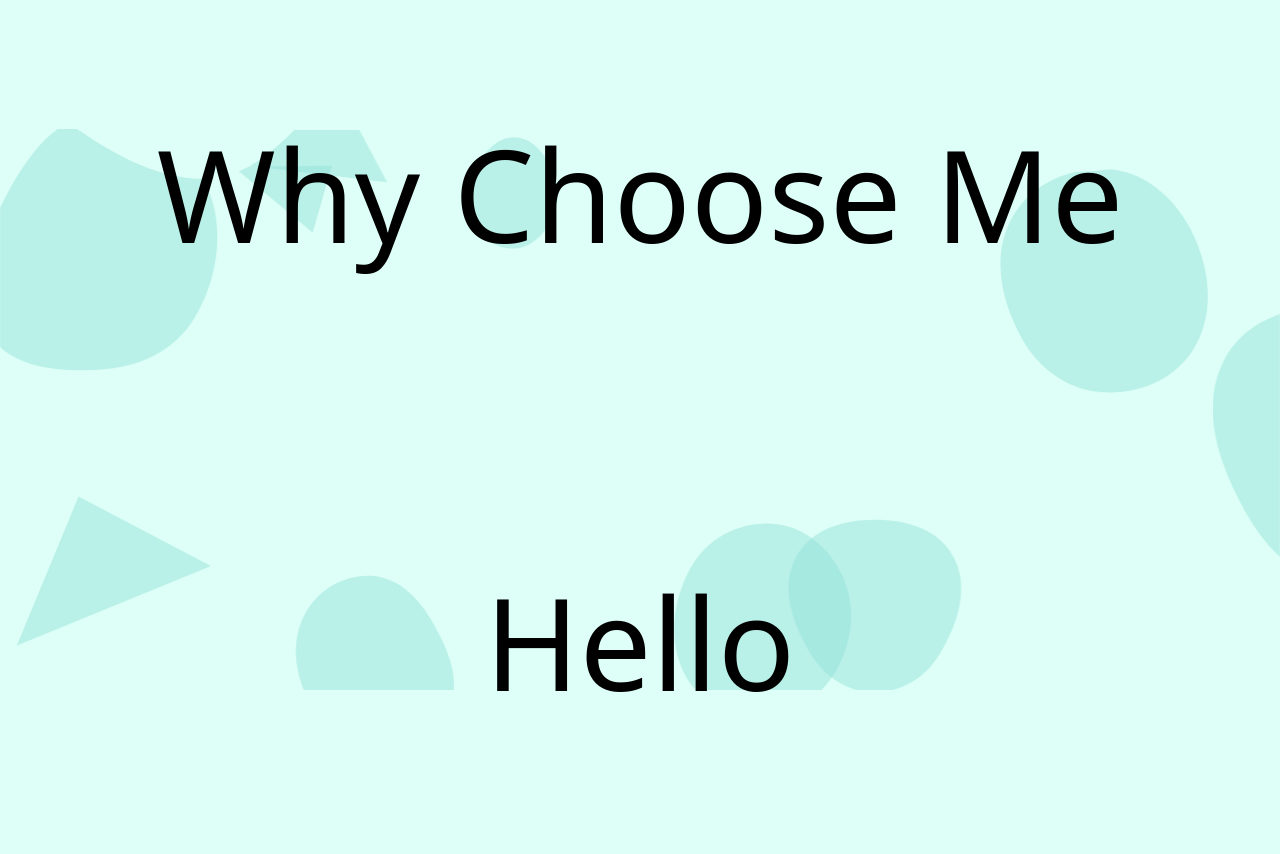
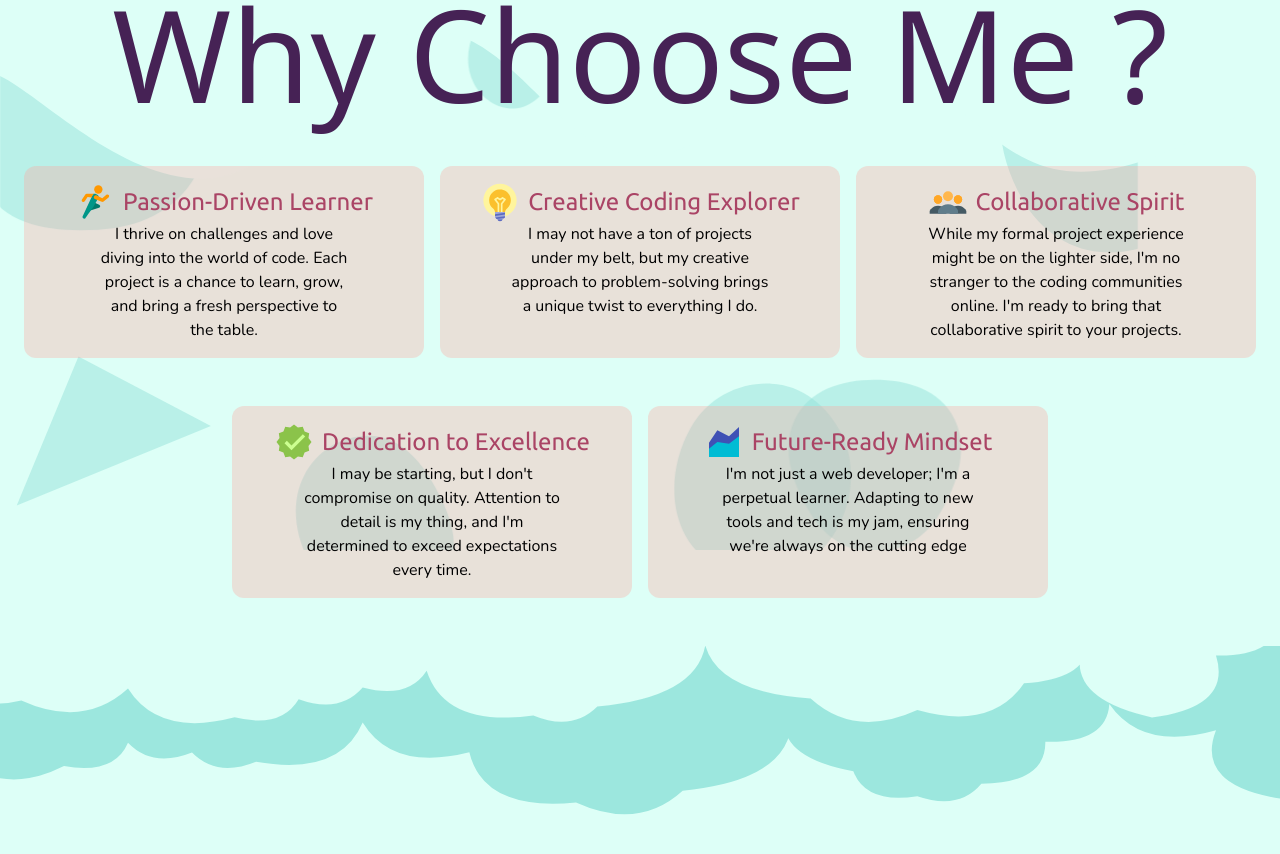
Before and after one commit to abay777/abaylanding, a React (Vite) app: page / in a window 1280 px wide. Shown: the part 1512-2366 px from the top of the page. Built offline with nearby package versions, Linux system fonts and the light colour scheme.

Commit message:
margin issues fixed responsiveness improvised

```diff
--- a/package.json
+++ b/package.json
@@ -30,6 +30,6 @@
     "postcss": "^8.4.35",
     "tailwindcss": "^3.4.1",
     "typescript": "^5.2.2",
-    "vite": "^5.1.0"
+    "vite": "^5.1.4"
   }
 }
--- a/src/Components/ChooseMe.tsx
+++ b/src/Components/ChooseMe.tsx
@@ -1,9 +1,10 @@
 import React from 'react'
+import { FcApproval, FcAreaChart, FcConferenceCall, FcIdea, FcSportsMode } from "react-icons/fc"
 
 export const ChooseMe:React.FC = () => {
   return (
-
-   <section className='relative -mt-[14rem]  flex-col'>
+    <>
+    <section className='relative -mt-[14rem]  flex-col'>
       <div className='absolute top-0 -z-10 '>
       <svg className=' w-full triangle-float3 triangle-float1 triangle-float2' xmlns="http://www.w3.org/2000/svg" version="1.1" xmlnssvgjs="http://www.w3.org/1999/xlink" xmlnsSvgjs="http://svgjs.dev/svgjs" width="1440" height="560" preserveAspectRatio="none" viewBox="0 0 1440 560">
         <g mask="url(&quot;#SvgjsMask1026&quot;)" fill="none">
@@ -20,16 +21,81 @@ export const ChooseMe:React.FC = () => {
         </g>
         <defs>
             <mask id="SvgjsMask1026">
-                <rect width="1440" height="560" fill="#ffffff"></rect>
+                <rect width="100vw" height="100vh" fill="#ffffff"></rect>
             </mask>
 
         </defs>
       </svg>
       </div>
-    <h1 className='text-9xl font-medium space-x-4 capitalize text-[#] text-center mt-[10rem]'>Why choose me</h1>
-    <h3 className='text-9xl font-medium space-x-4 capitalize text-[#] text-center mt-[20rem]'>hello</h3>
+    <h1 className='text-4xl md:text-7xl lg:text-9xl font-medium capitalize text-[#462255] text-center md:mt-5 mt-10'>Why choose me ?</h1>
+    <main className='grid grid-cols-1 lg:flex flex-wrap lg:gap-4 gap-2 justify-center pb-[13rem] md:pb-[15rem] lg:pb-[15rem] p-4'>
+      <article className='bg-[#ffa69e55] lg:max-w-[25rem] w-[100%]  p-4 flex-col justify-evenly items-center text-center mt-8 rounded-xl'>
+        <h2 className='text-2xl text-[#AA4465] flex items-center font-ubuntu justify-center gap-2 '>
+          <FcSportsMode size={40}/>
+          Passion-Driven Learner
+        </h2>
+        <p className='text-pretty   font-extralight  font-nunito flex w-[70%] mx-auto'>
+        I thrive on challenges and love diving into the world of code.
+         Each project is a chance to learn, grow, and bring a fresh perspective to the table.
+        </p>
+      </article>
+      <article className='bg-[#ffa69e55] lg:max-w-[25rem] w-[100%]  p-4 flex-col justify-evenly items-center text-center mt-8 rounded-xl'>
+        <h2 className='text-2xl text-[#AA4465] flex items-center font-ubuntu justify-center gap-2 '>
+          <FcIdea size={40}/>
+          Creative Coding Explorer
+        </h2>
+        <p className='text-pretty   font-extralight  font-nunito flex w-[70%] mx-auto'>
+        I may not have a ton of projects under my belt,
+         but my creative approach to problem-solving brings a unique twist to everything I do.
+
+        </p>
+      </article>
+      <article className='bg-[#ffa69e55] lg:max-w-[25rem]   w-[100%]  p-4 flex-col justify-evenly items-center text-center mt-8 rounded-xl'>
+        <h2 className='text-2xl text-[#AA4465] flex items-center font-ubuntu justify-center gap-2 '>
+          <FcConferenceCall size={40}/>
+          Collaborative Spirit
+        </h2>
+        <p className='text-pretty   font-extralight  font-nunito flex w-[70%] mx-auto'>
+        While my formal project experience might be on the lighter side,
+        I'm no stranger to the coding communities online. I'm ready to bring that collaborative spirit to your projects.
+        </p>
+      </article>
+      <article className='bg-[#ffa69e55] lg:max-w-[25rem] w-[100%]  p-4 flex-col justify-evenly items-center text-center mt-8 rounded-xl'>
+        <h2 className='text-2xl text-[#AA4465] flex items-center font-ubuntu justify-center gap-2 '>
+          <FcApproval size={40}/>
+          Dedication to Excellence
+        </h2>
+        <p className='text-pretty   font-extralight  font-nunito flex w-[70%] mx-auto'>
+        I may be starting, but I don't compromise on quality. Attention to detail is my thing,
+        and I'm determined to exceed expectations every time.
+        </p>
+      </article>
+      <article className='bg-[#ffa69e55] lg:max-w-[25rem] w-[100%]  p-4 flex-col justify-evenly items-center text-center mt-8 rounded-xl'>
+        <h2 className='text-2xl text-[#AA4465] flex items-center font-ubuntu justify-center gap-2 '>
+          <FcAreaChart size={40}/>
+          Future-Ready Mindset
+        </h2>
+        <p className='text-pretty   font-extralight  font-nunito flex w-[70%] mx-auto'>
+        I'm not just a web developer;
+         I'm a perpetual learner. Adapting to new tools and tech is my jam,
+          ensuring we're always on the cutting edge
+        </p>
+      </article>
+    </main>
+   </section>
+   <svg className='h-[20rem] w-full -mt-[12rem] rotate-180' xmlns="http://www.w3.org/2000/svg" version="1.1" xmlnsXlink="http://www.w3.org/1999/xlink" xmlnssvgjs="http://svgjs.dev/svgjs" width="1440" height="560" preserveAspectRatio="none" viewBox="0 0 1440 560">
+        <g mask="url(&quot;#SvgjsMask1061&quot;)" fill="none">
+            <path d="M1488 560L0 560 L0 293Q95.89 316.89, 72 412.78Q154.96 375.74, 192 458.7Q194.9 389.6, 264 392.5Q263.26 319.76, 336 319.03Q361.09 272.12, 408 297.21Q465.8 283, 480 340.8Q580.09 368.89, 552 468.98Q530.95 327.93, 672 306.88Q721.64 236.52, 792 286.17Q895.89 270.06, 912 373.96Q998.13 340.09, 1032 426.22Q1057.58 331.8, 1152 357.37Q1196.09 329.46, 1224 373.54Q1268.63 346.18, 1296 390.81Q1311.54 334.35, 1368 349.89Q1434.97 296.86, 1488 363.83z" fill="rgba(156, 231, 222, 1)"></path>
+            <path d="M1488 560L0 560 L0 611.61Q1.86 541.47, 72 543.32Q53.84 453.16, 144 435Q253.11 472.11, 216 581.21Q208.82 502.03, 288 494.85Q324.47 411.32, 408 447.79Q478.21 398, 528 468.21Q661.14 481.36, 648 614.5Q627.76 474.26, 768 454.03Q796.15 410.18, 840 438.33Q939.25 417.58, 960 516.83Q981.28 466.12, 1032 487.4Q1057.79 441.19, 1104 466.98Q1124.08 415.06, 1176 435.13Q1261.15 400.28, 1296 485.43Q1345.63 415.06, 1416 464.68Q1468.63 445.31, 1488 497.95z" fill="rgba(221, 255, 247, 1)"></path>
+        </g>
+        <defs>
+            <mask id="SvgjsMask1061">
+                <rect width="1440" height="560" fill="#ffffff"></rect>
+            </mask>
+        </defs>
+    </svg>
+    </>
 
 
-   </section>
   )
 }
--- a/src/Components/Hero.tsx
+++ b/src/Components/Hero.tsx
@@ -6,13 +6,13 @@ import { motion } from 'framer-motion'
 export const Hero:React.FC = () => {
   return (
 
-  <section className='h-[30rem] font-nunito flex flex-col-reverse justify-evenly items-center md:flex-row pt-[8rem] md:pt-0 md:justify-evenly md:items-center -mb-[10rem] '>
+  <section className='h-[30rem] font-nunito flex flex-col-reverse justify-evenly items-center md:flex-row pt-[8rem] md:pt-0 md:justify-evenly md:items-center -mb-[10rem]  '>
     <motion.article
      initial={{opacity:0 , y:'100%'}}
 
       transition={{ ease:'easeInOut', duration: 1}}
       whileInView={{opacity:1, y:0}}
-    className='px-[3rem] text-[#FFA69E] font-medium text-xl font-ubuntu flex flex-col justify-center items-center'>
+    className='px-[3rem] text-[#FFA69E] font-medium text-xl font-ubuntu flex flex-col justify-center items-center '>
         <h2 className='text-3xl md:text-5xl font-bold tracking-wider text-[#AA4465] font-nunito'>
             Hey I'm Abay sankar
         </h2>
@@ -28,7 +28,7 @@ export const Hero:React.FC = () => {
         <h4 className='text-2xl mt-2 '>Based In India,Kerala</h4>
         <p className='text-xl mt-2'>passionately turning designs to webpages....</p>
         <article
-        className='mt-6 flex justify-start'>
+        className='mt-6 flex justify-start '>
           <motion.button
           initial={{opacity:0 , scale:0,y:'100%'}}
           transition={{ease:'easeInOut', duration:2}}
--- a/src/Components/Skills.tsx
+++ b/src/Components/Skills.tsx
@@ -23,7 +23,7 @@ export const Skills: React.FC = () => {
 
   return (
     <>
-    <svg className=' w-full' xmlns="http://www.w3.org/2000/svg" version="1.1" xmlns:xlink="http://www.w3.org/1999/xlink" xmlns:svgjs="http://svgjs.dev/svgjs" width="1440" height="330" preserveAspectRatio="none" viewBox="0 0 1440 330">
+    <svg className=' w-full md:mt-0 mt-[10rem]' xmlns="http://www.w3.org/2000/svg" version="1.1" xmlns:xlink="http://www.w3.org/1999/xlink" xmlns:svgjs="http://svgjs.dev/svgjs" width="1440" height="330" preserveAspectRatio="none" viewBox="0 0 1440 330">
         <g mask="url(&quot;#SvgjsMask1031&quot;)" fill="none">
             <path d="M 0,99 C 48,83.8 144,14.6 240,23 C 336,31.4 384,138 480,141 C 576,144 624,33.6 720,38 C 816,42.4 864,167.4 960,163 C 1056,158.6 1104,25 1200,16 C 1296,7 1392,97.6 1440,118L1440 330L0 330z" fill="rgba(221, 255, 247, 1)"></path>
             <path d="M 0,285 C 32,275.4 96,235.2 160,237 C 224,238.8 256,293.8 320,294 C 384,294.2 416,238 480,238 C 544,238 576,300 640,294 C 704,288 736,203.2 800,208 C 864,212.8 896,320.4 960,318 C 1024,315.6 1056,204.6 1120,196 C 1184,187.4 1216,273.6 1280,275 C 1344,276.4 1408,217.4 1440,203L1440 330L0 330z" fill="rgba(156, 231, 222, 1)"></path>
@@ -102,7 +102,7 @@ export const Skills: React.FC = () => {
       <button className='py-5 px-7 bg-[#462255] rounded-lg text-center hover:bg-[#AA4465] hover:duration-500 capitalize ease-in-out'>let's Collaborate</button>
       </div>
     </section>
-    <svg className='rotate-180 w-full' xmlns="http://www.w3.org/2000/svg" version="1.1" xmlns:xlink="http://www.w3.org/1999/xlink" xmlns:svgjs="http://svgjs.dev/svgjs" width="1440" height="330" preserveAspectRatio="none" viewBox="0 0 1440 330">
+    <svg className='rotate-180 w-full' xmlns="http://www.w3.org/2000/svg" version="1.1" xmlnsxlink="http://www.w3.org/1999/xlink" xmlns:svgjs="http://svgjs.dev/svgjs" width="1440" height="330" preserveAspectRatio="none" viewBox="0 0 1440 330">
         <g mask="url(&quot;#SvgjsMask1031&quot;)" fill="none">
             <path d="M 0,99 C 48,83.8 144,14.6 240,23 C 336,31.4 384,138 480,141 C 576,144 624,33.6 720,38 C 816,42.4 864,167.4 960,163 C 1056,158.6 1104,25 1200,16 C 1296,7 1392,97.6 1440,118L1440 330L0 330z" fill="rgba(221, 255, 247, 1)"></path>
             <path d="M 0,285 C 32,275.4 96,235.2 160,237 C 224,238.8 256,293.8 320,294 C 384,294.2 416,238 480,238 C 544,238 576,300 640,294 C 704,288 736,203.2 800,208 C 864,212.8 896,320.4 960,318 C 1024,315.6 1056,204.6 1120,196 C 1184,187.4 1216,273.6 1280,275 C 1344,276.4 1408,217.4 1440,203L1440 330L0 330z" fill="rgba(156, 231, 222, 1)"></path>
```
Also changed, not shown: 1 other file (tests, documents, lock files or other folders).
